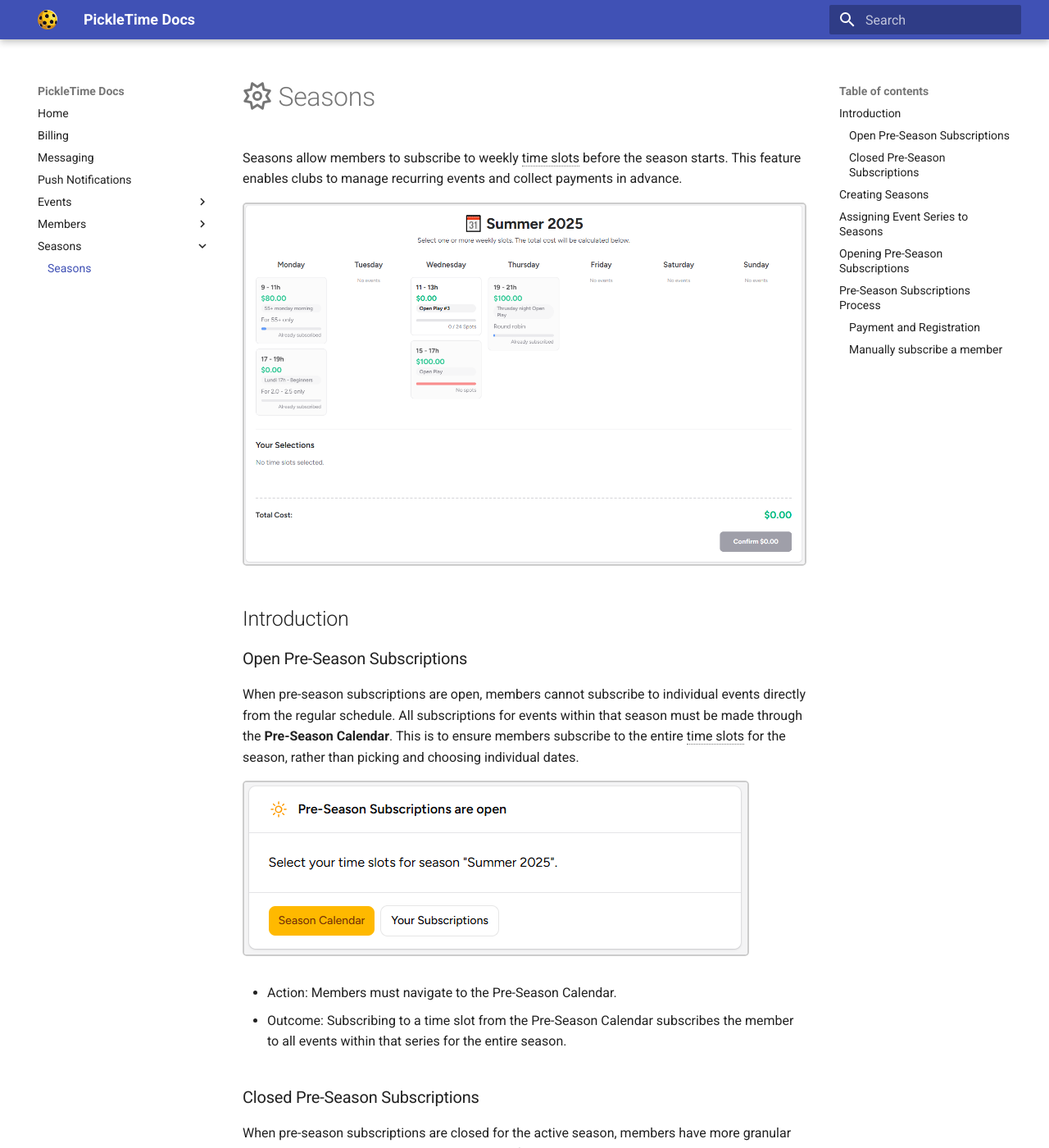
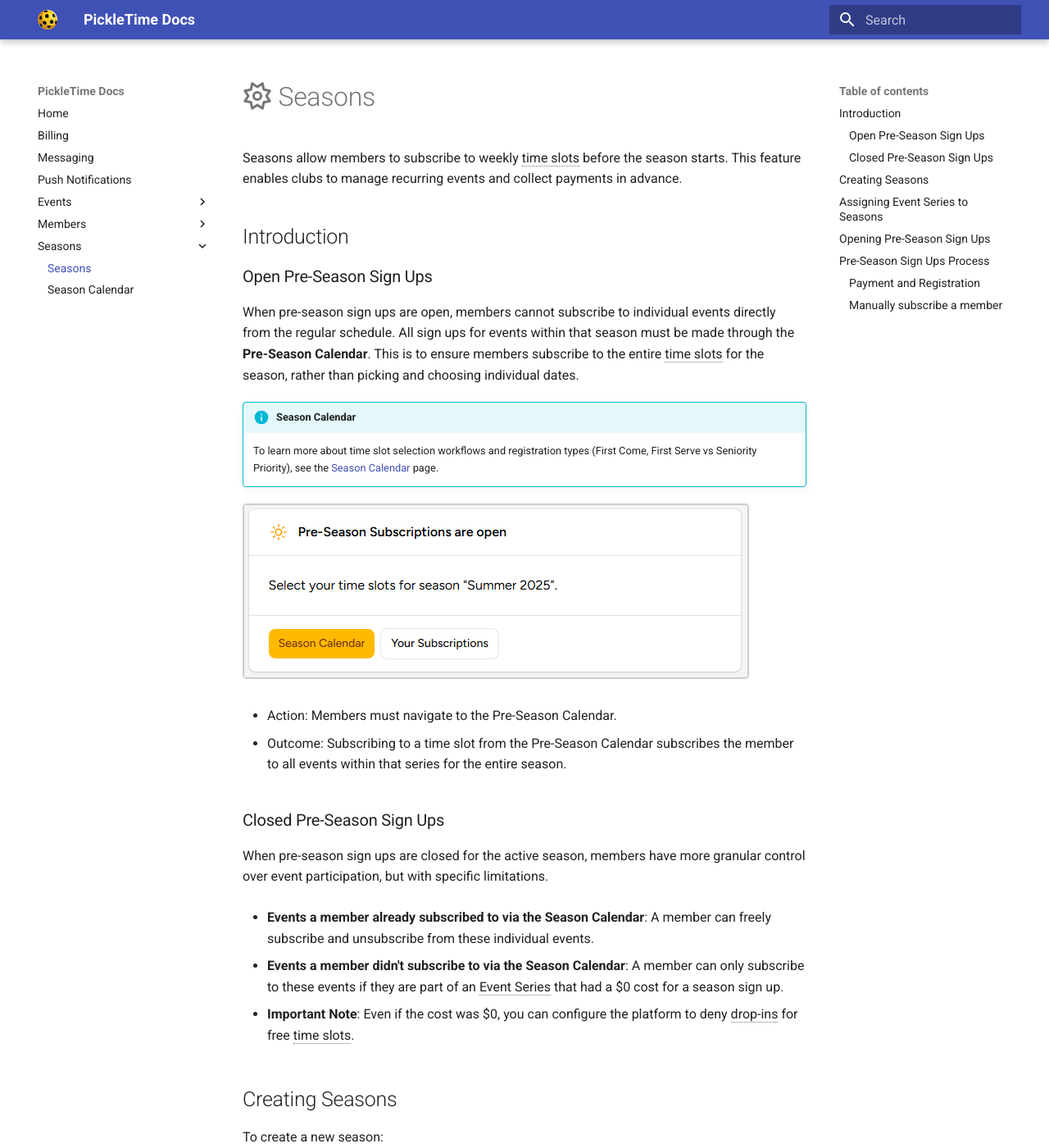
Before and after one commit to jorioux/docs, an MkDocs documentation site: the page built from docs/seasons/index.md, in a window 1280 px wide and 1400 px high. Shown: the whole window at 82% size. Built offline with MkDocs 1.6.1 and Material for MkDocs 9.7.7, drawn with Linux system fonts in a browser that asks for light colours; some of the changed text lies outside the part shown.

Commit message:
add season calendar docs

```diff
--- a/docs/seasons/index.md
+++ b/docs/seasons/index.md
@@ -2,27 +2,28 @@
 
 Seasons allow members to subscribe to weekly time slots before the season starts. This feature enables clubs to manage recurring events and collect payments in advance.
 
-![Pre-season calendar](../images/pre-season-calendar.png)
-
 ## Introduction
 
-### Open Pre-Season Subscriptions
+### Open Pre-Season Sign Ups
 
-When pre-season subscriptions are open, members cannot subscribe to individual events directly from the regular schedule. All subscriptions for events within that season must be made through the **Pre-Season Calendar**. This is to ensure members subscribe to the entire time slots for the season, rather than picking and choosing individual dates.
+When pre-season sign ups are open, members cannot subscribe to individual events directly from the regular schedule. All sign ups for events within that season must be made through the **Pre-Season Calendar**. This is to ensure members subscribe to the entire time slots for the season, rather than picking and choosing individual dates.
 
-![Pre-season subscriptions open](../images/pre-season-subscriptions-open-section.png)
+!!! info "Season Calendar"
+    To learn more about time slot selection workflows and registration types (First Come, First Serve vs Seniority Priority), see the [Season Calendar](season-calendar.md) page.
+
+![Pre-season sign ups open](../images/pre-season-subscriptions-open-section.png)
 
  * Action: Members must navigate to the Pre-Season Calendar.
 
  * Outcome: Subscribing to a time slot from the Pre-Season Calendar subscribes the member to all events within that series for the entire season.
 
-### Closed Pre-Season Subscriptions
+### Closed Pre-Season Sign Ups
 
-When pre-season subscriptions are closed for the active season, members have more granular control over event subscriptions, but with specific limitations.
+When pre-season sign ups are closed for the active season, members have more granular control over event participation, but with specific limitations.
 
  * **Events a member already subscribed to via the Season Calendar**: A member can freely subscribe and unsubscribe from these individual events.
 
- * **Events a member didn't subscribe to via the Season Calendar**: A member can only subscribe to these events if they are part of an Event Series that had a $0 cost for a season subscription.
+ * **Events a member didn't subscribe to via the Season Calendar**: A member can only subscribe to these events if they are part of an Event Series that had a $0 cost for a season sign up.
 
 * **Important Note**: Even if the cost was $0, you can configure the platform to deny drop-ins for free time slots.
 
@@ -39,28 +40,28 @@
 Once you have created a season, you can assign Event Series to it.
 
 !!! note "Time slot cost"
-    From the season page, you can set the cost that members will have to pay to subscribe to each time slots
+    From the season page, you can set the cost that members will have to pay to subscribe to each time slots.
 
 !!! tip "Season Deals"
     From the season page, you can also create **Season Deals**. Season Deals are rebates that are automatically applied when a member selects specific combinations of time slots from the Pre-Season Calendar. This allows clubs to offer discounts or incentives for members who commit to certain time slots together.
 
-## Opening Pre-Season Subscriptions
+## Opening Pre-Season Sign Ups
 
 To allow members to subscribe to the upcoming season time slots:
 
 1. Go to the Administration
 2. Navigate to the Seasons page
-3. Toggle on the "Subscriptions" option for the upcoming season
+3. Toggle on the "Sign Ups" option for the upcoming season
 
-## Pre-Season Subscriptions Process
+## Pre-Season Sign Ups Process
 
-Once pre-season subscriptions are open, members will see a new section in their dashboard.
+Once pre-season sign ups are open, members will see a new section in their dashboard.
 
 ### Payment and Registration
 
-After confirming their subscription:
+After confirming their sign up:
 
-- Their ongoing balance is automatically updated with the subscription cost
+- Their ongoing balance is automatically updated with the time slot cost
 - Members are automatically subscribed to all selected events for the entire season
 
 ### Manually subscribe a member
```
Also changed, not shown: docs/index.md (+3 -1 lines), docs/seasons/season-calendar.md (added, +114 -0 lines).
